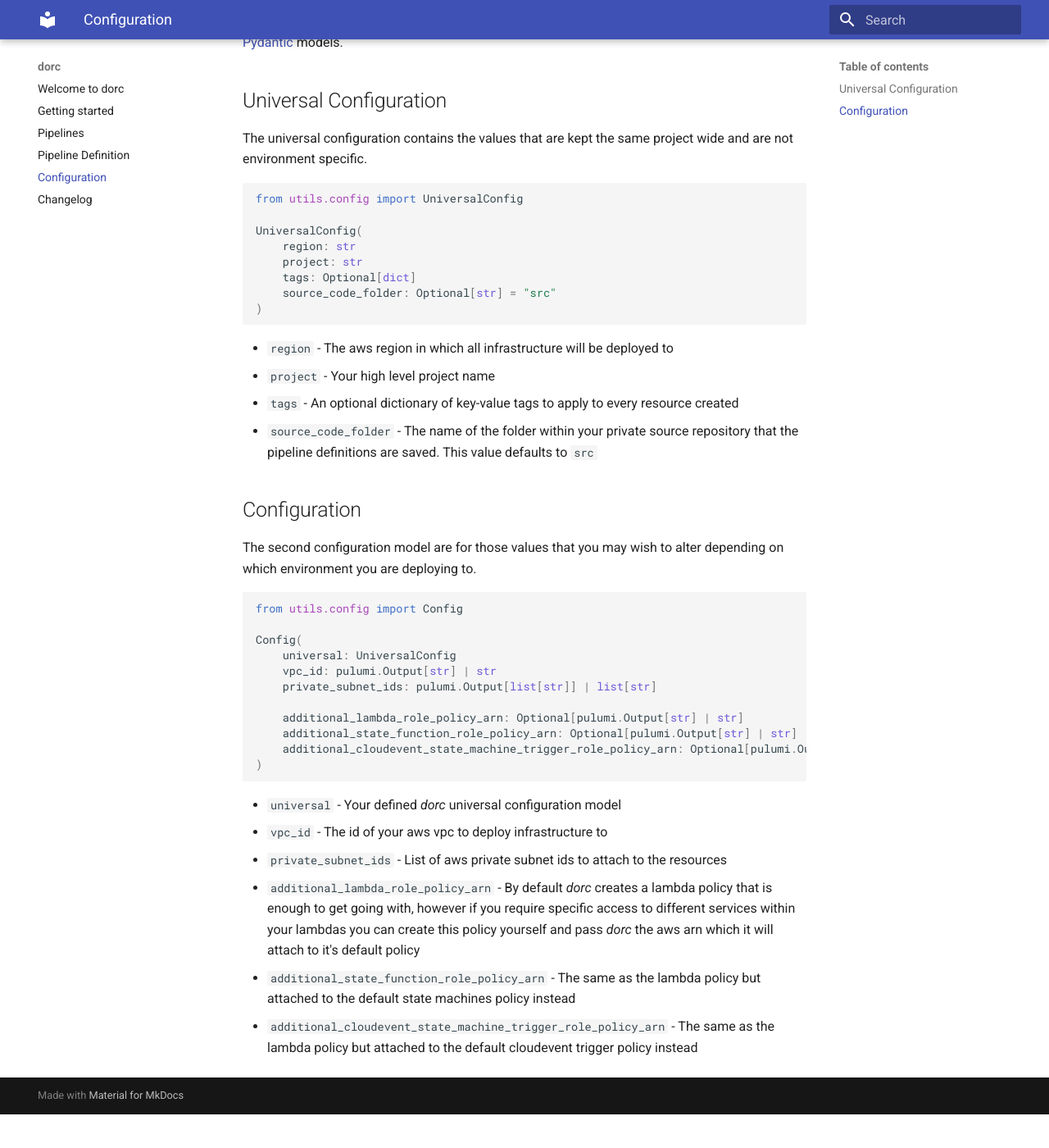
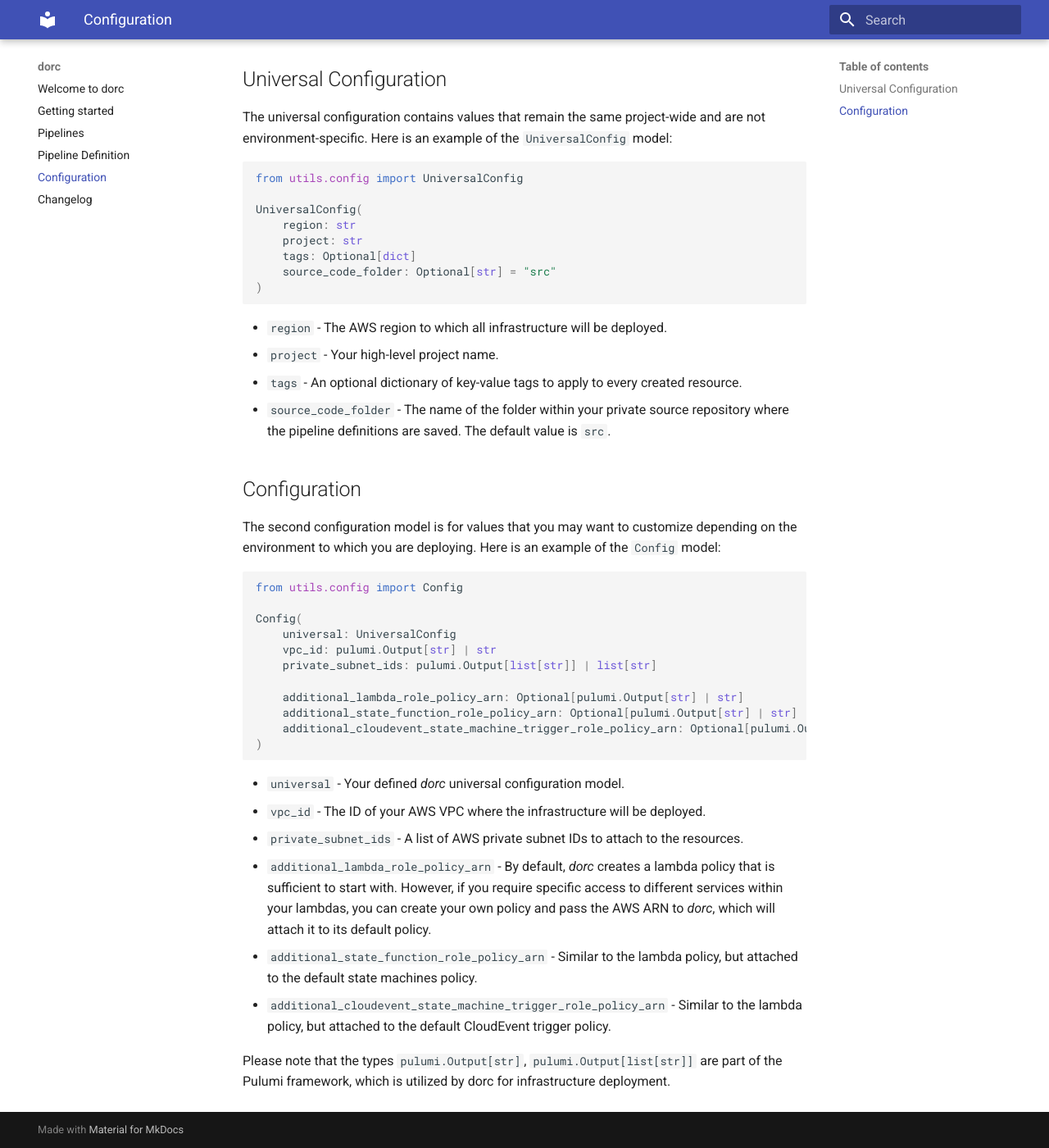
Before and after one commit to no10ds/dorc, an MkDocs documentation site: the page built from docs/config.md, in a window 1280 px wide and 1400 px high, scrolled down 166 px. Shown: the whole window at 82% size. Built offline with MkDocs 1.6.1 and Material for MkDocs 9.7.7, drawn with Linux system fonts in a browser that asks for light colours; before the commit the page ends 1525 px from its top, so only the background shows below that.

Commit message:
doc changes

````diff
--- a/docs/config.md
+++ b/docs/config.md
@@ -1,8 +1,8 @@
-All *dorc* creators require a python configuration model. Both configurations are defined as [Pydantic](https://pydantic.dev/) models.
+All *dorc* projects require two python configuration models, both defined as [Pydantic](https://pydantic.dev/) models.
 
 ## Universal Configuration
 
-The universal configuration contains the values that are kept the same project wide and are not environment specific.
+The universal configuration contains values that remain the same project-wide and are not environment-specific. Here is an example of the `UniversalConfig` model:
 
 ```python
 from utils.config import UniversalConfig
@@ -15,14 +15,14 @@ UniversalConfig(
 )
 ```
 
-* `region` - The aws region in which all infrastructure will be deployed to
-* `project` - Your high level project name
-* `tags` - An optional dictionary of key-value tags to apply to every resource created
-* `source_code_folder` - The name of the folder within your private source repository that the pipeline definitions are saved. This value defaults to `src`
+* `region` - The AWS region to which all infrastructure will be deployed.
+* `project` - Your high-level project name.
+* `tags` - An optional dictionary of key-value tags to apply to every created resource.
+* `source_code_folder` - The name of the folder within your private source repository where the pipeline definitions are saved. The default value is `src`.
 
 ## Configuration
 
-The second configuration model are for those values that you may wish to alter depending on which environment you are deploying to.
+The second configuration model is for values that you may want to customize depending on the environment to which you are deploying. Here is an example of the `Config` model:
 
 ```python
 from utils.config import Config
@@ -38,9 +38,11 @@ Config(
 )
 ```
 
-* `universal` - Your defined *dorc* universal configuration model
-* `vpc_id` - The id of your aws vpc to deploy infrastructure to
-* `private_subnet_ids` - List of aws private subnet ids to attach to the resources
-* `additional_lambda_role_policy_arn` - By default *dorc* creates a lambda policy that is enough to get going with, however if you require specific access to different services within your lambdas you can create this policy yourself and pass *dorc* the aws arn which it will attach to it's default policy
-* `additional_state_function_role_policy_arn` - The same as the lambda policy but attached to the default state machines policy instead
-* `additional_cloudevent_state_machine_trigger_role_policy_arn` - The same as the lambda policy but attached to the default cloudevent trigger policy instead
+* `universal` - Your defined *dorc* universal configuration model.
+* `vpc_id` - The ID of your AWS VPC where the infrastructure will be deployed.
+* `private_subnet_ids` - A list of AWS private subnet IDs to attach to the resources.
+* `additional_lambda_role_policy_arn` - By default, *dorc* creates a lambda policy that is sufficient to start with. However, if you require specific access to different services within your lambdas, you can create your own policy and pass the AWS ARN to *dorc*, which will attach it to its default policy.
+* `additional_state_function_role_policy_arn` - Similar to the lambda policy, but attached to the default state machines policy.
+* `additional_cloudevent_state_machine_trigger_role_policy_arn` - Similar to the lambda policy, but attached to the default CloudEvent trigger policy.
+
+Please note that the types `pulumi.Output[str]`, `pulumi.Output[list[str]]` are part of the Pulumi framework, which is utilized by dorc for infrastructure deployment.
````
Also changed, not shown: docs/getting_started.md (+1 -1 lines), docs/index.md (+15 -14 lines), docs/pipeline_definition.md (+0 -1 lines).
